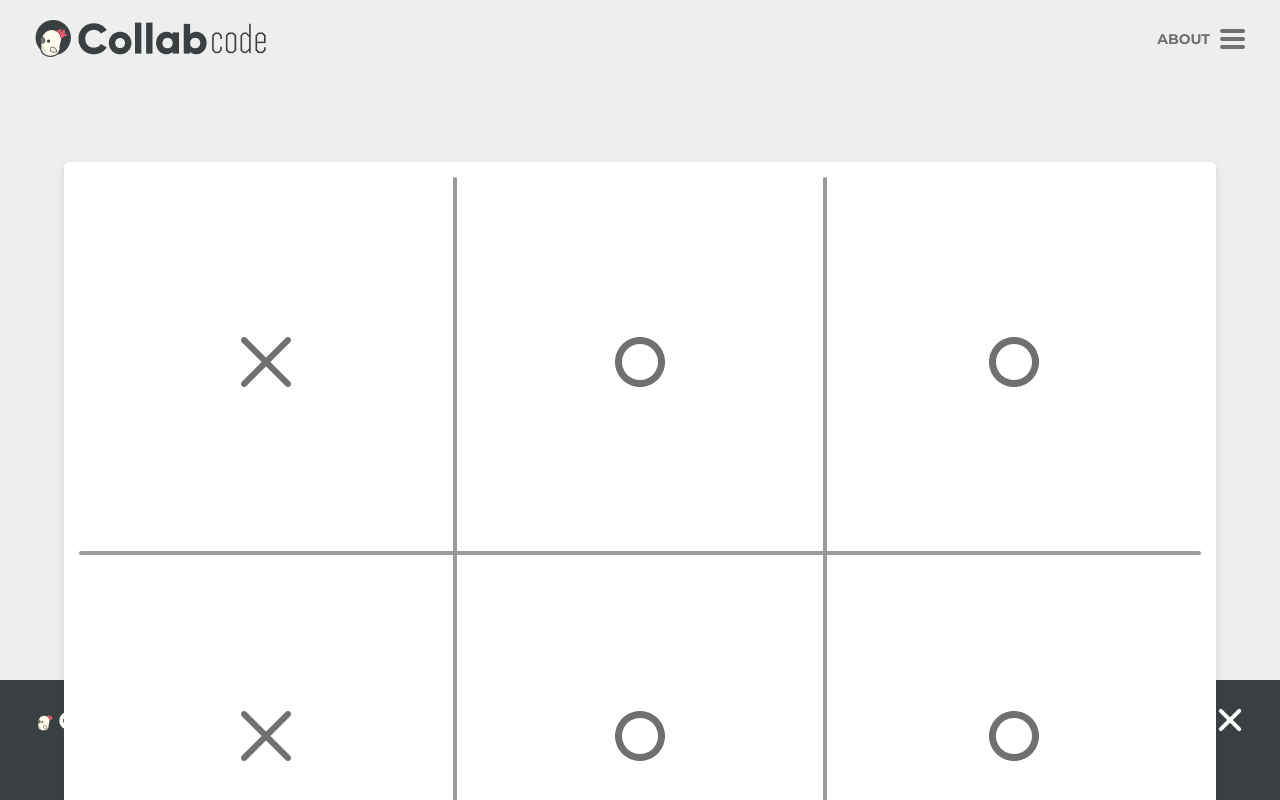
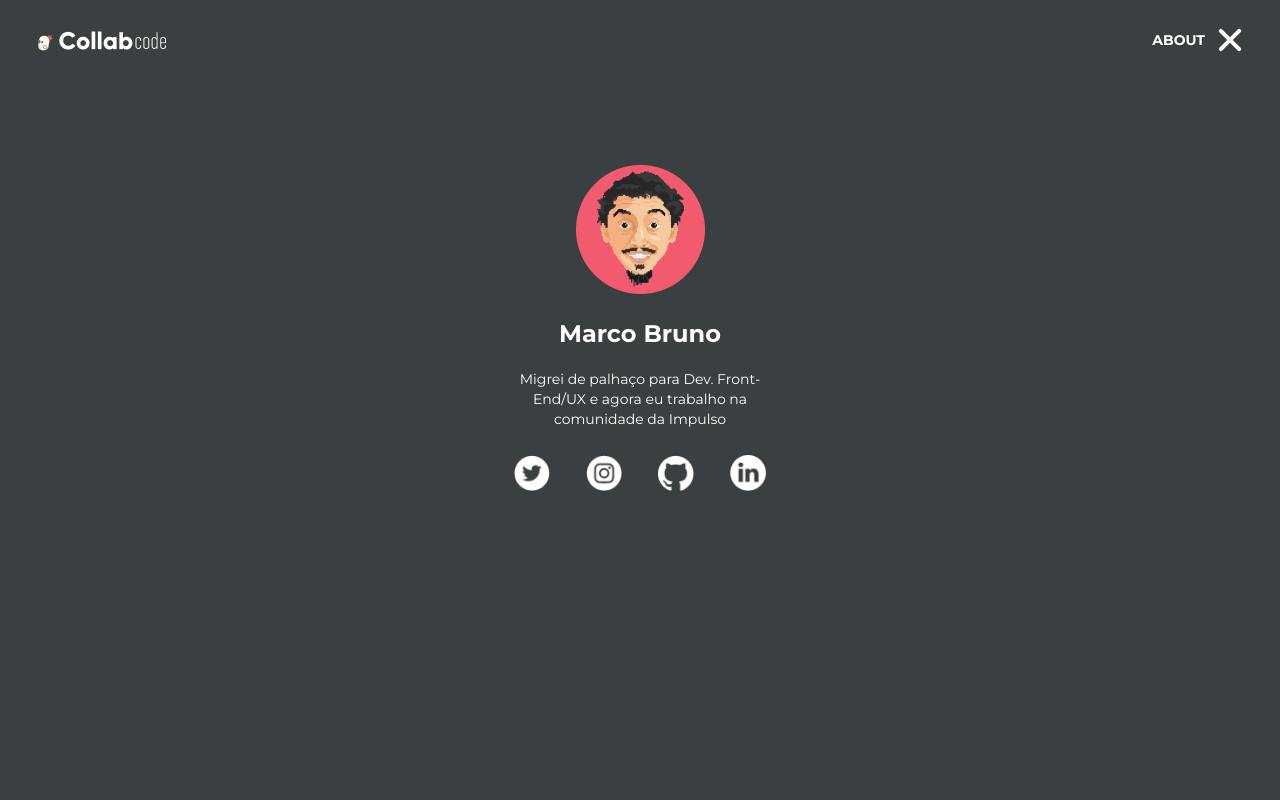
Before and after one commit to samylecarvalho/tic-tac-toe, a React (Create React App) app: page / in a window 1280 px wide. Shown: the top 800 px of the page. Built offline with nearby package versions, Linux system fonts and the light colour scheme.

Commit message:
Fix positioning  on AboutSection

```diff
--- a/src/components/AboutSection/style.css
+++ b/src/components/AboutSection/style.css
@@ -2,4 +2,7 @@
     background-color: var(--color-negative);
     width: 100vw;
     height: 100vh;
+    position: absolute;
+    top: 0;
+    left: 0;
 }
```
